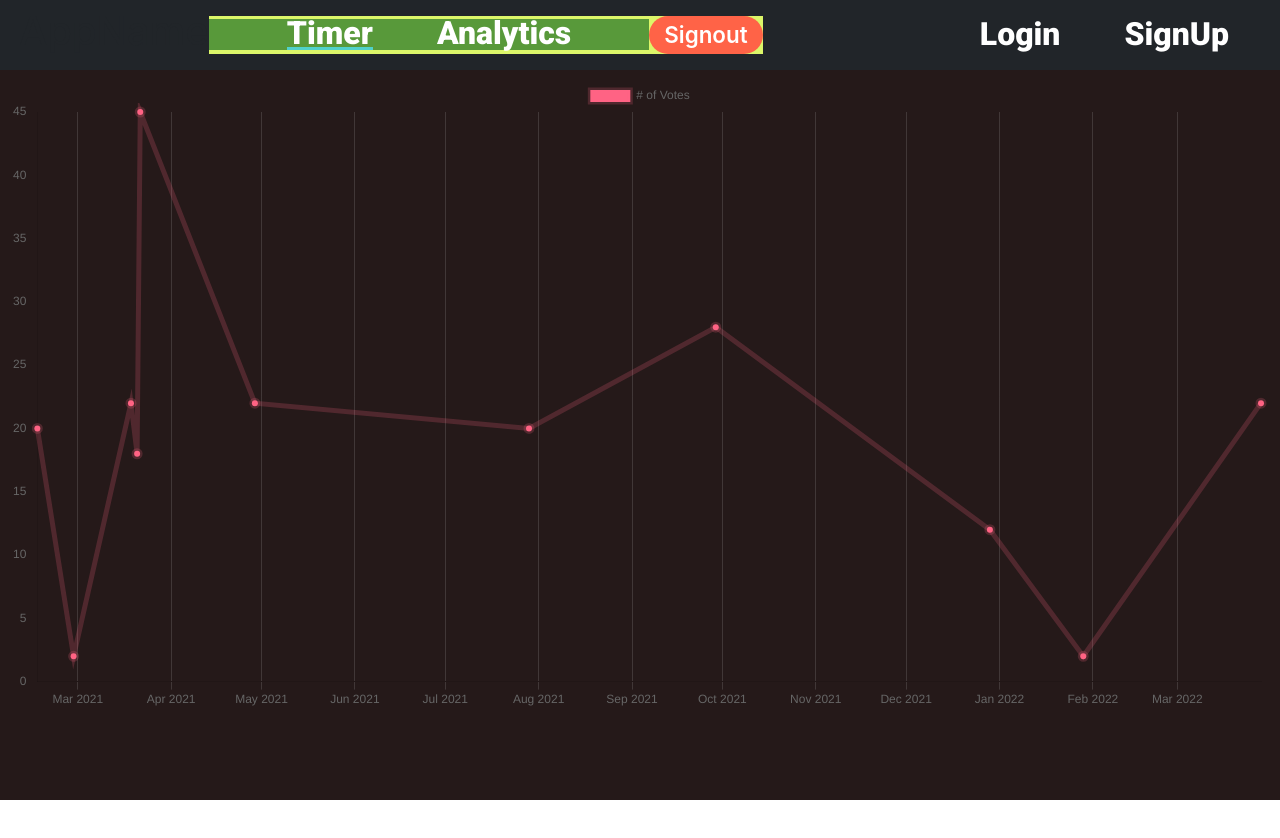
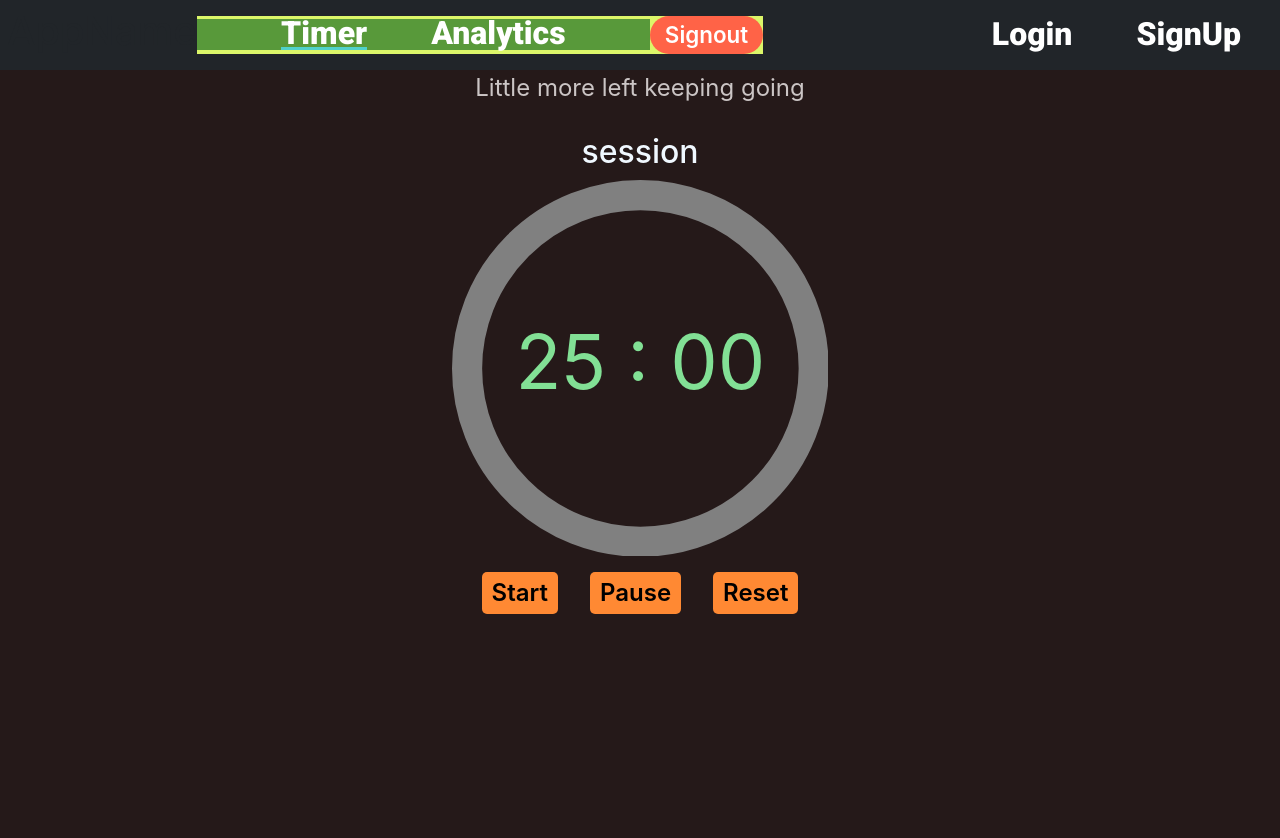
Before and after one commit to ParasRawat29/Pomodoro-Timer, a React (Create React App) app: page /analytics in a window 1280 px wide. Shown: the top 838 px of the page. Built offline with nearby package versions, Linux system fonts and the light colour scheme.

Commit message:
added public and private route

```diff
--- a/package.json
+++ b/package.json
@@ -9,6 +9,7 @@
     "chart.js": "^3.5.1",
     "chartjs-adapter-date-fns": "^2.0.0",
     "date-fns": "^2.24.0",
+    "firebase": "^9.1.1",
     "react": "^17.0.2",
     "react-chartjs-2": "^3.0.5",
     "react-circular-progressbar": "^2.0.4",
--- a/src/App.js
+++ b/src/App.js
@@ -3,11 +3,13 @@ import Navbar from "./components/Navabar/Navbar";
 import Timer from "./components/Timer/Timer";
 import SettingsSidebar from "./components/Sidebar/SettingsSidebar";
 import Analytics from "./components/Analytics/Analytics";
-
 import { useState } from "react";
-import { Route, Switch } from "react-router";
+import { Redirect, Route, Switch } from "react-router";
 import LoginPage from "./pages/LoginPage";
 import SignUpPage from "./pages/SignUpPage";
+import PublicRoute from "./components/PublicRoute";
+import PrivateRoute from "./components/PrivateRoute";
+
 function App() {
   const [sidebarIsOpen, setSidebarIsOpen] = useState(0);
   var [sessionVal, setSessionVal] = useState("25");
@@ -26,30 +28,32 @@ function App() {
 
   return (
     <>
-      <div class="mainContainer">
       <Navbar
         toggleSettingSideBar={toggleSettingSideBar}
         active={active}
         handleActiveTab={handleActiveTab}
       />
+
       <Switch>
-          <Route path="/timer" exact>
+        <PublicRoute path="/login">
+          <LoginPage />
+        </PublicRoute>
+        <PublicRoute path="/signup">
+          <SignUpPage />
+        </PublicRoute>
+        <PrivateRoute path="/">
+          <div class="mainContainer">
             <Timer
               sessionVal={sessionVal}
               breakVal={breakVal}
               isTimerStarted={isTimerStarted}
               setisTimerStarted={setisTimerStarted}
             />
-          </Route>
-          <Route path="/analytics" exact>
+          </div>
+        </PrivateRoute>
+        <PrivateRoute path="/analytics">
           <Analytics />
-          </Route>
-          <Route path="/login" exact>
-            <LoginPage />
-          </Route>
-          <Route path="/signup" exact>
-            <SignUpPage />
-          </Route>
+        </PrivateRoute>
       </Switch>
 
       {/* <SettingsSidebar
@@ -61,7 +65,7 @@ function App() {
             breakVal={breakVal}
             isTimerStarted={isTimerStarted}
           /> */}
-      </div>
+      {/* </div> */}
     </>
   );
 }
--- a/src/components/Layout/SignedInLinks.js
+++ b/src/components/Layout/SignedInLinks.js
@@ -5,7 +5,7 @@ function SignedInLinks(props) {
   return (
     <div className="signedInLinksWrapper">
       <div className="tabbtnsWrapper">
-        <Link to="/timer" exact>
+        <Link to="/" exact>
           <button
             className={props.active == "timer" ? "tabBtn activetab" : "tabBtn"}
             type="button"
--- a/src/components/Navabar/Navbar.js
+++ b/src/components/Navabar/Navbar.js
@@ -6,12 +6,10 @@ import "./navbar.css";
 
 export default function Navbar(props) {
   return (
-    <nav class="navbar navbar-expand-lg navbar-dark bg-dark">
-      <div class="container-fluid">
-        <h1 style={{ display: "inline" }}>AppName</h1>
-        <SignedInLinks {...props} />
-        <SignedOutLinks />
-      </div>
+    <nav class="navbar navbar-expand-lg navbar-dark bg-dark ">
+      <h1 style={{ display: "inline" }}>AppName</h1>
+      <SignedInLinks {...props} />
+      <SignedOutLinks />
     </nav>
   );
 }
--- a/src/components/Navabar/navbar.css
+++ b/src/components/Navabar/navbar.css
@@ -1,10 +1,13 @@
 .navbar {
   padding: 7px;
+  display: flex;
+  flex-direction: row;
 }
 nav button {
   border: none;
   outline: none;
   background-color: inherit;
+  cursor: pointer;
 }
 .tabBtn {
   margin: 0 2rem;
--- /dev/null
+++ b/src/components/PrivateRoute.js
@@ -0,0 +1,16 @@
+import React from "react";
+import { Redirect, Route } from "react-router";
+
+function PrivateRoute({ children, path, ...rest }) {
+  const isUser = true;
+  if (!isUser) {
+    return <Redirect to="/login" />;
+  }
+  return (
+    <Route path={path} {...rest}>
+      {children}
+    </Route>
+  );
+}
+
+export default PrivateRoute;
--- /dev/null
+++ b/src/components/PublicRoute.js
@@ -0,0 +1,16 @@
+import React from "react";
+import { Redirect, Route } from "react-router";
+
+function PublicRoute({ children, path, ...rest }) {
+  const isUser = true;
+  if (isUser) {
+    return <Redirect to="/" />;
+  }
+  return (
+    <Route path={path} {...rest}>
+      {children}
+    </Route>
+  );
+}
+
+export default PublicRoute;
--- a/src/pages/LoginPage.js
+++ b/src/pages/LoginPage.js
@@ -1,7 +1,7 @@
 import React from "react";
 
 function LoginPage() {
-  return <div style={{ color: "white" }}>I am login page</div>;
+  return <div style={{ color: "black" }}>I am login page</div>;
 }
 
 export default LoginPage;
--- a/src/pages/SignUpPage.js
+++ b/src/pages/SignUpPage.js
@@ -1,7 +1,7 @@
 import React from "react";
 
 function SignUpPage() {
-  return <div style={{ color: "white" }}>I am sign up page</div>;
+  return <div>I am sign up page</div>;
 }
 
 export default SignUpPage;
```
Also changed, not shown: src/config/firebase.js (added, +19 -0 lines), 1 other file (tests, documents, lock files or other folders). Lines whose indentation alone changed are shown as unchanged.
